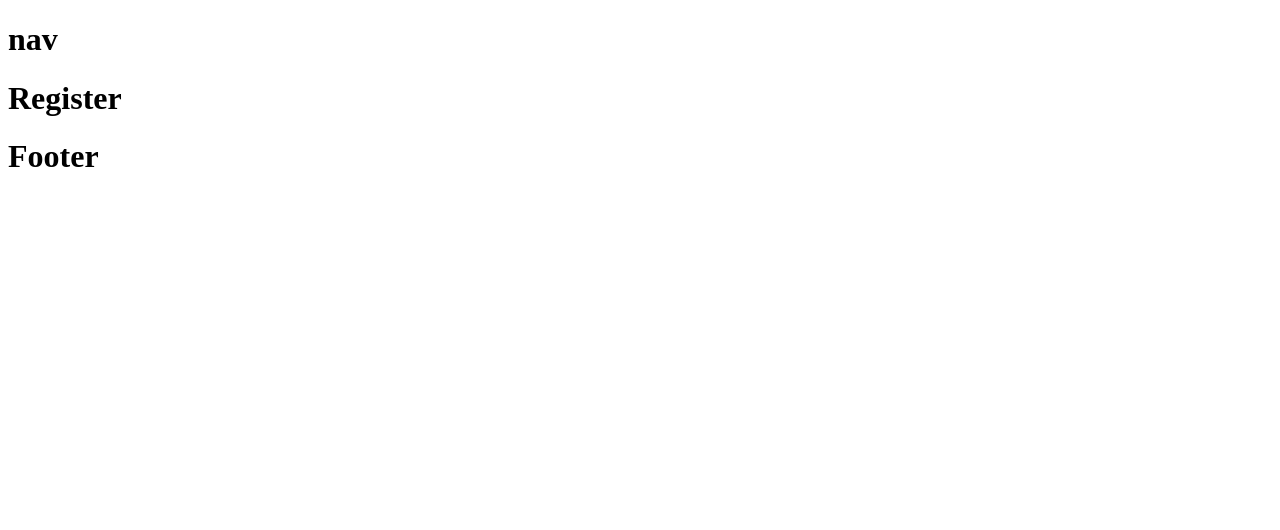
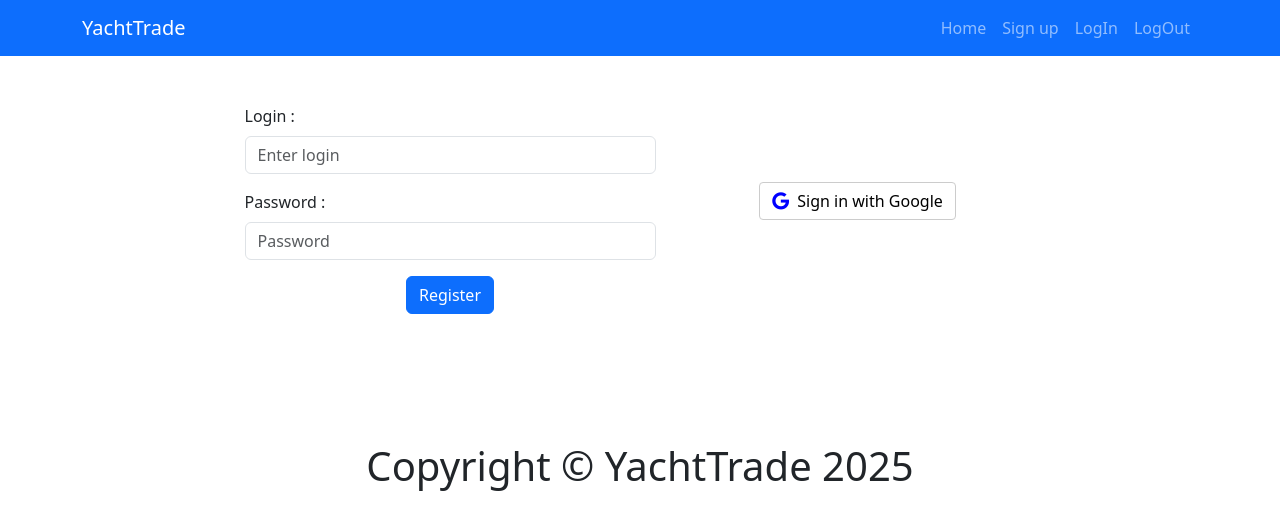
Before and after one commit to mikolajchm/YachtTrade, a React (Create React App) app in the folder frontend/: page /register in a window 1280 px wide. Shown: the top 530 px of the page. Built offline with nearby package versions, Linux system fonts and the light colour scheme.

Commit message:
Add registerClient

```diff
--- a/frontend/package.json
+++ b/frontend/package.json
@@ -7,13 +7,17 @@
     "@testing-library/jest-dom": "^6.6.3",
     "@testing-library/react": "^16.3.0",
     "@testing-library/user-event": "^13.5.0",
+    "bootstrap": "^5.3.6",
     "react": "^19.1.0",
+    "react-bootstrap": "^2.10.10",
     "react-dom": "^19.1.0",
     "react-redux": "^9.2.0",
     "react-router-dom": "^7.6.0",
     "react-scripts": "5.0.1",
     "redux": "^5.0.1",
     "redux-devtools-extension": "^2.13.9",
+    "sass": "^1.62.0",
+    "sass-loader": "^13.0.0",
     "web-vitals": "^2.1.4"
   },
   "scripts": {
--- a/frontend/public/index.html
+++ b/frontend/public/index.html
@@ -3,6 +3,8 @@
   <head>
     <meta charset="utf-8" />
     <link rel="icon" href="%PUBLIC_URL%/favicon.ico" />
+    <link rel="stylesheet" href="https://cdnjs.cloudflare.com/ajax/libs/font-awesome/6.5.0/css/all.min.css"/>
+    <link rel="stylesheet" href="https://cdnjs.cloudflare.com/ajax/libs/font-awesome/4.7.0/css/font-awesome.min.css">
     <meta name="viewport" content="width=device-width, initial-scale=1" />
     <meta name="theme-color" content="#000000" />
     <meta
--- a/frontend/src/components/pages/Register/Register.js
+++ b/frontend/src/components/pages/Register/Register.js
@@ -1,8 +1,155 @@
+import Button from 'react-bootstrap/Button';
+import Form from 'react-bootstrap/Form';
+import Alert from 'react-bootstrap/Alert';
+import { useState } from 'react';
+import { API_URL } from '../../../config';
+import Spinner from 'react-bootstrap/Spinner';
+import styles from './Register.module.scss';
+import Row from 'react-bootstrap/Row';
+import Col from 'react-bootstrap/Col';
+import { useNavigate } from 'react-router-dom';
+import { useEffect } from 'react';
+
+
 const Register = () => {
+
+  const handleGoogleLogin = () => {
+    window.location.href = 'http://localhost:8000/api/auth/google';
+  };
+
+  const navigate = useNavigate();
+
+  const [login, setLogin] = useState('');
+  const [password, setPassword] = useState('');
+  const [status, setStatus] = useState(null);
+
+  useEffect(() => {
+    if (status === 'success') {
+      const timeout = setTimeout(() => {
+        navigate('/');
+      }, 500);
+
+      return () => clearTimeout(timeout);
+    }
+  }, [status, navigate]);
+
+  const handleSubmit = e => {
+    e.preventDefault();
+
+    const options = {
+      method: 'POST',
+      headers: {
+        'Content-Type': 'application/json',
+      },
+      body: JSON.stringify({
+        login,
+        password
+      }),
+    };
+
+    setStatus('loading');
+    fetch(`${API_URL}/auth/register`, options)
+      .then(res => {
+        if (res.status === 201) {
+          setStatus('success');
+        } else if (res.status === 409) {
+          setStatus('warning');
+        } else if (res.status === 400) {
+          setStatus('danger');
+        } else if (res.status === 500) {
+          setStatus('danger');
+        } else {
+          setStatus('severError');
+        }
+      })
+      .catch(err => {
+        setStatus('serverError');
+      })
+  }
+
   return (
-    <div>
-      <h1>Register</h1>
-    </div>
+    <Form onSubmit={handleSubmit} className="m-5">
+
+      {status === "success" && (
+        <Alert variant="success">
+            <Alert.Heading>Success!</Alert.Heading>
+            <p>You have been successfully registered!</p>
+        </Alert>
+      )}
+
+      {status === "danger" && (
+        <Alert variant="danger">
+            <Alert.Heading>Something went wrong...</Alert.Heading>
+            <p>Unexpected error... Try again !</p>
+        </Alert>
+      )}
+
+      {status === "danger" && (
+        <Alert variant="danger">
+            <Alert.Heading>No enough data</Alert.Heading>
+            <p>You have to fill all the fields.</p>
+        </Alert>
+      )}
+
+      {status === "warning" && (
+        <Alert variant="warning">
+            <Alert.Heading>Login already in use</Alert.Heading>
+            <p>You have to use other login...</p>
+        </Alert>
+      )}
+
+      {status === "serverError" && (
+        <Alert variant="warning">
+            <Alert.Heading>ServerError</Alert.Heading>
+        </Alert>
+      )}
+
+      {status === "loading" && (
+        <Spinner animation="border" role="status">
+          <span className="visually-hidden">Loading...</span>
+        </Spinner>
+      )}
+
+      <Row className="justify-content-center">
+        <Col xxl={5} xl={5} lg={6} md={6}>
+
+          <Form.Group className="mb-3" controlId="formLogin">
+            <Form.Label>Login :</Form.Label>
+            <Form.Control
+              type="text"
+              value={login}
+              onChange={(e) => setLogin(e.target.value)}
+              placeholder="Enter login"
+            />
+          </Form.Group>
+
+          <Form.Group className="mb-3" controlId="formPassword">
+            <Form.Label>Password :</Form.Label>
+            <Form.Control
+              type="password"
+              value={password}
+              onChange={(e) => setPassword(e.target.value)}
+              placeholder="Password"
+            />
+          </Form.Group>
+
+          <div className="d-flex justify-content-center">
+          <Button variant="primary" type="submit">
+            Register
+          </Button>
+          </div>
+        </Col>
+
+        <Col xxl={4} xl={4} lg={5} md={6} className={styles.googleLoginCol}>
+          <div className={styles.googleLoginBox}>
+            <button onClick={handleGoogleLogin}>
+              <i className="fa fa-google"></i>
+              <span>Sign in with Google</span>
+            </button>
+          </div>
+        </Col>
+      </Row>
+    </Form>
   )
 };
 
--- /dev/null
+++ b/frontend/src/components/pages/Register/Register.module.scss
@@ -0,0 +1,32 @@
+.googleLoginCol {
+  display: flex;
+  flex-direction: column;
+  justify-content: center;
+  align-items: center;
+  margin: 1rem;
+}
+
+.googleLoginBox {
+  button {
+    background-color: #ffffff;
+    border: 1px solid #ccc;
+    padding: 0.375rem 0.75rem;
+    border-radius: 0.25rem;
+    display: flex;
+    align-items: center;
+    justify-content: center;
+    gap: 0.5rem;
+    cursor: pointer;
+
+    i {
+      color: blue;
+      font-size: 20px;
+    }
+
+    span {
+      display: flex;
+      align-items: center;
+      justify-content: center;
+    }
+  }
+}
--- a/frontend/src/components/views/Footer/Footer.js
+++ b/frontend/src/components/views/Footer/Footer.js
@@ -1,7 +1,9 @@
+import styles from './Footer.module.scss';
+
 const Footer = () => {
   return (
-    <div>
-      <h1>Footer</h1>
+    <div className={styles.footer}>
+      <h1>Copyright © YachtTrade 2025</h1>
     </div>
   )
 };
--- /dev/null
+++ b/frontend/src/components/views/Footer/Footer.module.scss
@@ -0,0 +1,4 @@
+.footer {
+  text-align: center;
+  margin-top: 10%;
+}
--- a/frontend/src/components/views/NavBar/NavBar.js
+++ b/frontend/src/components/views/NavBar/NavBar.js
@@ -1,8 +1,20 @@
+import Container from 'react-bootstrap/Container';
+import Nav from 'react-bootstrap/Nav';
+import Navbar from 'react-bootstrap/Navbar';
+
 const NavBar = () => {
   return (
-    <div>
-      <h1>nav</h1>
-    </div>
+    <Navbar bg="primary" data-bs-theme="dark">
+      <Container>
+        <Navbar.Brand href="/">YachtTrade</Navbar.Brand>
+        <Nav className="justify-content-end">
+          <Nav.Link href="/">Home</Nav.Link>
+          <Nav.Link href="/register">Sign up</Nav.Link>
+          <Nav.Link href="/login">LogIn</Nav.Link>
+          <Nav.Link href="/logout">LogOut</Nav.Link>
+        </Nav>
+      </Container>
+    </Navbar>
   )
 };
 
--- /dev/null
+++ b/frontend/src/config.js
@@ -0,0 +1,3 @@
+export const API_URL = process.env.NODE_ENV === 'production'
+ ? '/'
+ : 'http://localhost:8000/api';
--- a/frontend/src/index.js
+++ b/frontend/src/index.js
@@ -4,6 +4,7 @@ import { Provider } from 'react-redux';
 import store from './redux/store';
 import App from './App';
 import { BrowserRouter } from 'react-router-dom';
+import 'bootstrap/dist/css/bootstrap.min.css';
 
 const root = ReactDOM.createRoot(document.getElementById('root'));
 root.render(
--- a/frontend/src/redux/adsRedux.js
+++ b/frontend/src/redux/adsRedux.js
@@ -1,5 +1,3 @@
-import shortid from 'shortid';
-
 export const getAllAds = ({ ads }) => ads;
 export const getAdById = ({ ads }, id) => ads.find(ad => ad._id === id);
 
@@ -18,7 +16,7 @@ export const clearAds = () => ({ type: CLEAR_ADS });
 const adsReducer = (statePart = [], action) => {
   switch (action.type) {
     case 'ADD_AD':
-      return [...statePart, { ...action.payload, _id: shortid() }];
+      return [...statePart, { ...action.payload }];
     case 'EDIT_AD':
       return statePart.map(ad => ad._id === action.payload._id ? { ...ad, ...action.payload } : ad );
     case 'DELETE_AD':
```
Also changed, not shown: 2 other files (tests, documents, lock files or other folders).
